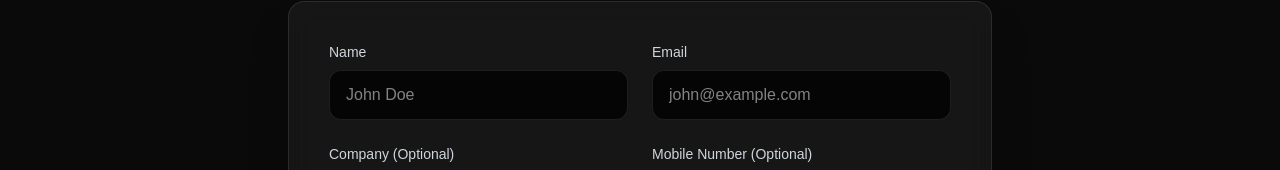
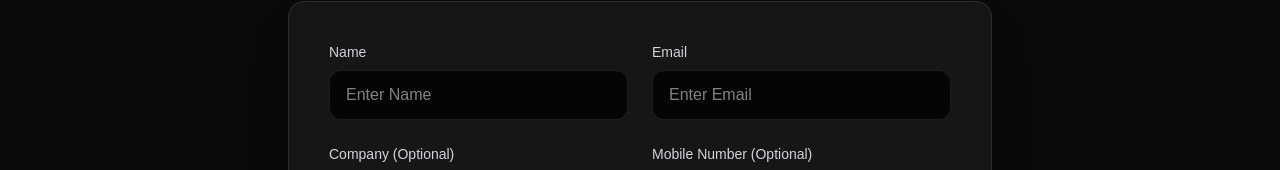
Before and after one commit to Ashmit8736/LatestPorfolio, a Next.js app: page / in a window 1280 px wide. Shown: the part 227-397 px from the top of the page. Built offline with nearby package versions, Linux system fonts and the light colour scheme; no server answers; the database is empty; what @tidbcloud/prisma-adapter would draw is missing.

Commit message:
Update contact form placeholders

```diff
--- a/components/portfolio/ContactSection.jsx
+++ b/components/portfolio/ContactSection.jsx
@@ -37,11 +37,11 @@ export default function ContactSection() {
           <div className="grid grid-cols-1 md:grid-cols-2 gap-6">
             <div>
               <label className="block text-sm font-medium text-gray-300 mb-2">Name</label>
-              <input required type="text" value={formData.name} onChange={e => setFormData({...formData, name: e.target.value})} className="w-full bg-[#050505] text-white px-4 py-3 border border-white/10 rounded-xl focus:ring-2 focus:ring-[#ff5a1f]/50 focus:border-[#ff5a1f] outline-none transition-all" placeholder="John Doe" />
+              <input required type="text" value={formData.name} onChange={e => setFormData({...formData, name: e.target.value})} className="w-full bg-[#050505] text-white px-4 py-3 border border-white/10 rounded-xl focus:ring-2 focus:ring-[#ff5a1f]/50 focus:border-[#ff5a1f] outline-none transition-all" placeholder="Enter Name" />
             </div>
             <div>
               <label className="block text-sm font-medium text-gray-300 mb-2">Email</label>
-              <input required type="email" value={formData.email} onChange={e => setFormData({...formData, email: e.target.value})} className="w-full bg-[#050505] text-white px-4 py-3 border border-white/10 rounded-xl focus:ring-2 focus:ring-[#ff5a1f]/50 focus:border-[#ff5a1f] outline-none transition-all" placeholder="john@example.com" />
+              <input required type="email" value={formData.email} onChange={e => setFormData({...formData, email: e.target.value})} className="w-full bg-[#050505] text-white px-4 py-3 border border-white/10 rounded-xl focus:ring-2 focus:ring-[#ff5a1f]/50 focus:border-[#ff5a1f] outline-none transition-all" placeholder="Enter Email" />
             </div>
           </div>
           <div className="grid grid-cols-1 md:grid-cols-2 gap-6">
```
